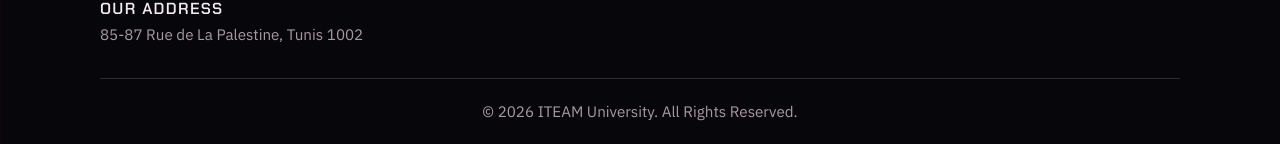
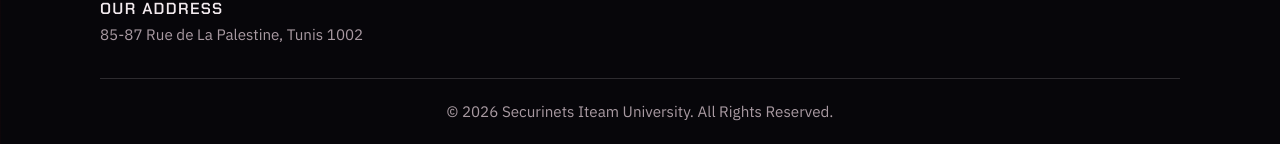
Before and after one commit to J4CKII3/securinets, a React (Vite) app: page /#/ in a window 1280 px wide. Shown: the part 3816-3960 px from the top of the page. Built offline with nearby package versions, Linux system fonts and the light colour scheme.

Commit message:
Update copyright to Securinets Iteam University
Co-authored-by: Copilot <223556219+Copilot@users.noreply.github.com>

```diff
--- a/src/components/Footer.jsx
+++ b/src/components/Footer.jsx
@@ -54,7 +54,7 @@ export default function Footer() {
           </div>
         </div>
         <p className="footer-rights">
-          &copy; {new Date().getFullYear()} {site.name}. All Rights Reserved.
+          &copy; {new Date().getFullYear()} Securinets Iteam University. All Rights Reserved.
         </p>
       </div>
     </footer>
```
